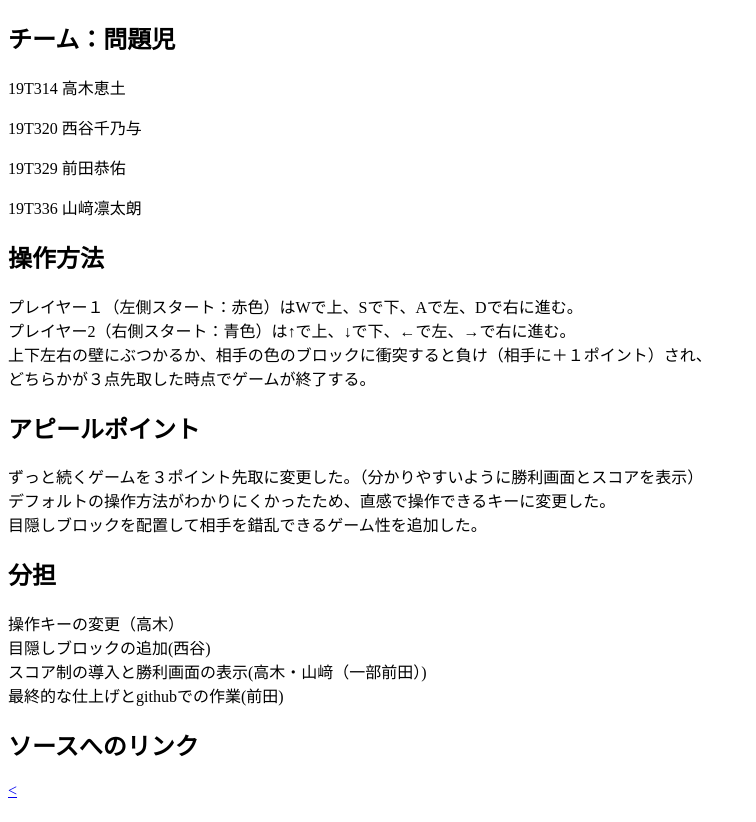
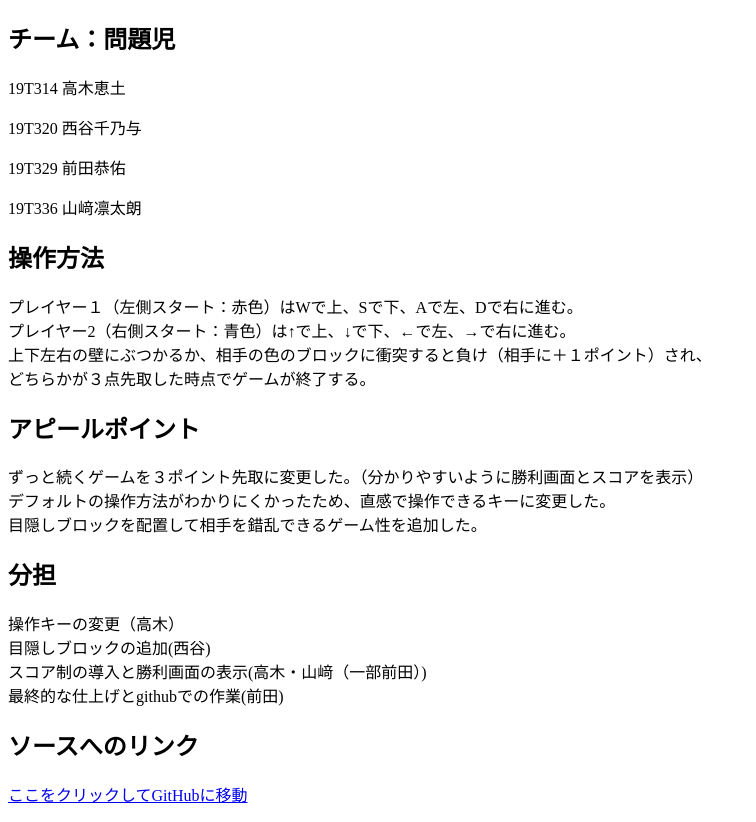
Before and after one commit to kyosuke719-77/oopl, a plain HTML site: page index.html in a window 1280 px wide. Shown: the whole page, without its empty margins (0-756 px from the left). Drawn offline with Linux system fonts and the light colour scheme.

Commit message:
Update index.html

```diff
--- a/index.html
+++ b/index.html
@@ -27,6 +27,6 @@
 	最終的な仕上げとgithubでの作業(前田)</p>
 
 	<h2>ソースへのリンク</h2>
-	<a href="https://github.com/kyosuke719-77/oopl/blob/main/Dron.jar"><
+	<p><a href="https://github.com/kyosuke719-77/oopl/blob/main/Dron.jar">ここをクリックしてGitHubに移動</a></p>
 </body>
 </html>
```
